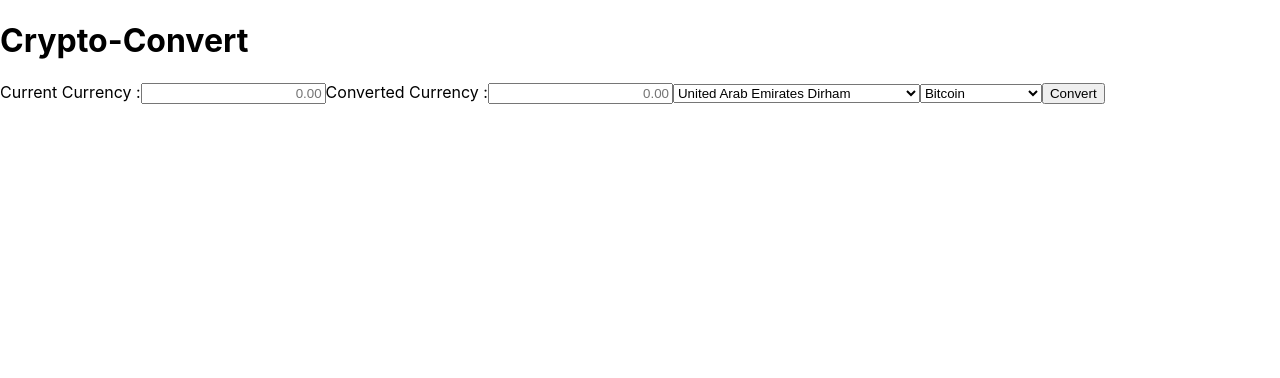
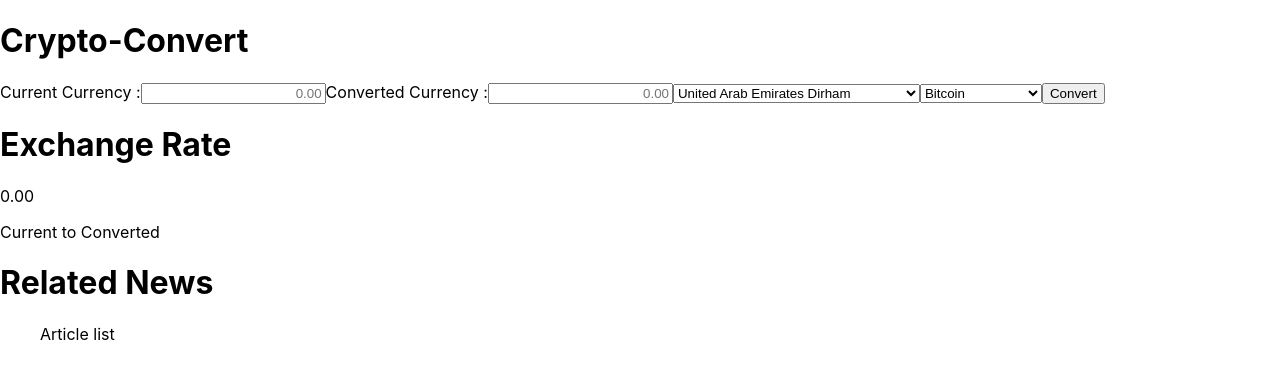
Before and after one commit to danielarmbruster0314/Phase-2-Coding-Project-Crypto-Currency-Converter, a React (Create React App) app in the folder currency-converter/: page / in a window 1280 px wide. Shown: the top 378 px of the page. Built offline with nearby package versions, Linux system fonts and the light colour scheme.

Commit message:
addedthe bones ready to go

```diff
--- a/currency-converter/src/App.js
+++ b/currency-converter/src/App.js
@@ -1,6 +1,8 @@
 import { useEffect } from 'react';
 import Header from './Header.js';
 import Convert from './Convert.js';
+import Exchange from './Exchange.js';
+import NewsList from './NewsList.js';
 function App() {
 
 useEffect(()=>{
@@ -23,6 +25,8 @@ useEffect(()=>{
     <div className="App">
       <Header />
       <Convert />
+      <Exchange />
+      <NewsList />
     </div>
   );
 }
--- /dev/null
+++ b/currency-converter/src/Exchange.js
@@ -0,0 +1,11 @@
+function Exchange(){
+    return(
+        <div>
+            <h1>Exchange Rate</h1>
+            <p>0.00{/*num value*/}</p>
+            <p>{/*current*/}Current to Converted{/*converted*/}</p>
+        </div>
+    )
+}
+
+export default Exchange
--- /dev/null
+++ b/currency-converter/src/NewsList.js
@@ -0,0 +1,21 @@
+
+
+
+function NewsList({/*data*/}){
+
+  //let list = data.map((article) =>{
+  //    <Article article={article}/>
+  //})
+
+    return(
+        <div className='Newsdiv'>
+            <h1>Related News</h1>
+            <ul>
+                {/*list*/} Article list
+            </ul>
+        </div>
+    )
+}
+
+
+export default NewsList
```
Also changed, not shown: currency-converter/src/Article.js (added, +10 -0 lines).
